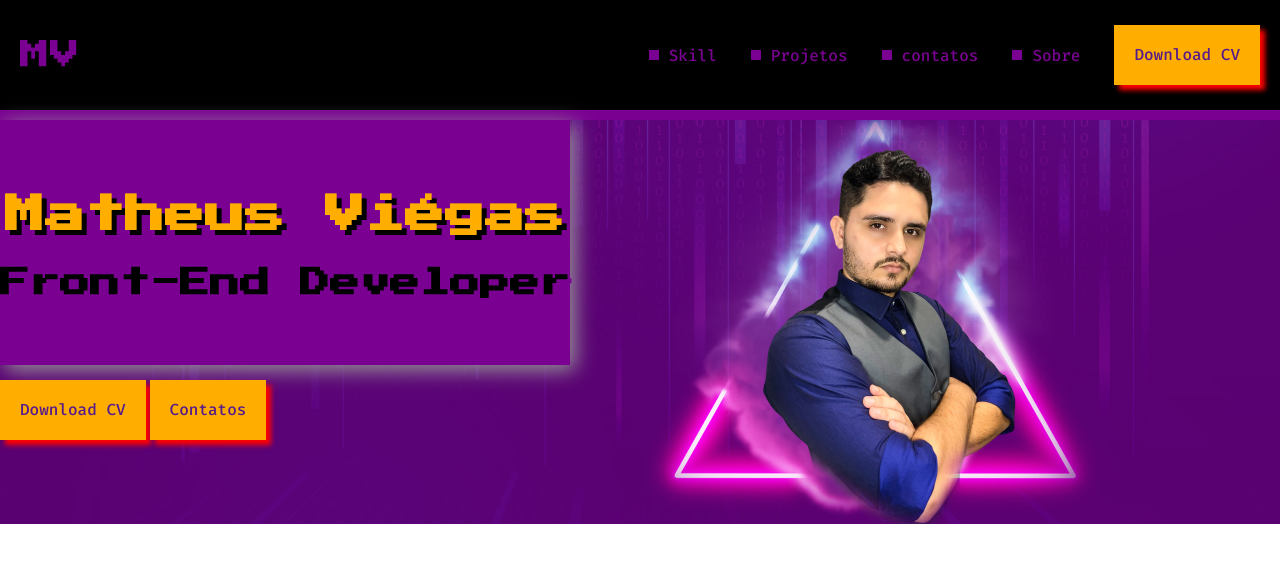
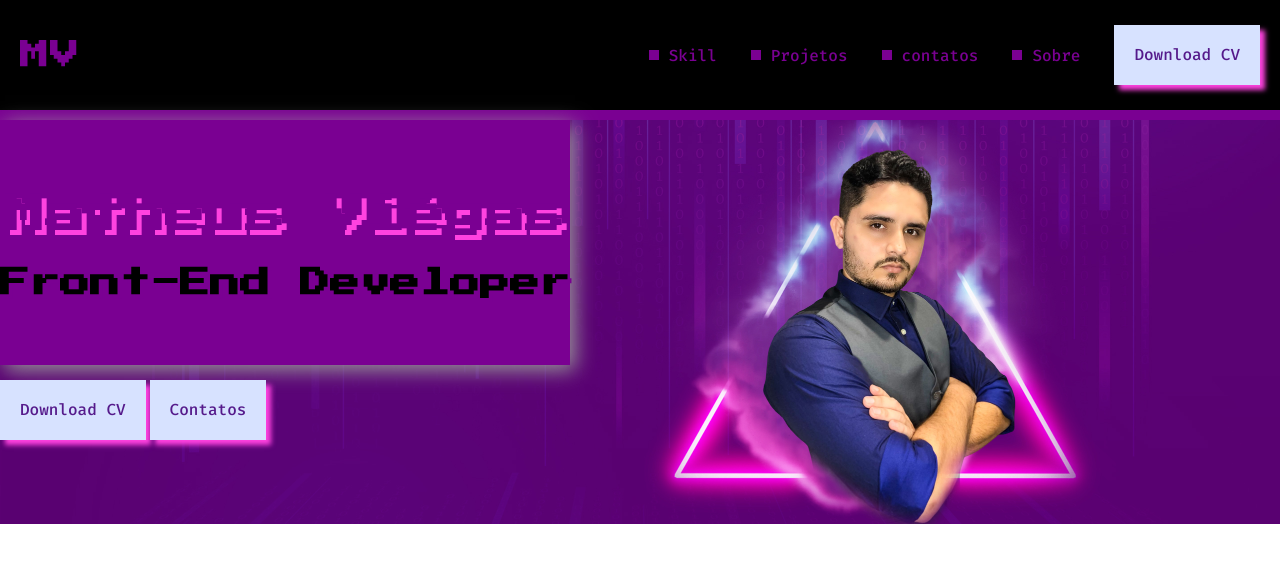
Before and after one commit to magoviegas/magoviegas.github.io, a plain HTML site: page index.html in a window 1280 px wide. Drawn offline with Linux system fonts and the light colour scheme.

Commit message:
modified conteud

```diff
--- a/css/componentes/banner.css
+++ b/css/componentes/banner.css
@@ -3,4 +3,5 @@
     background-repeat: no-repeat;
     background-size: 100%;
     height: 800px;
+    border-bottom: 10px thick double #7a0092;
 }
--- a/css/componentes/button.css
+++ b/css/componentes/button.css
@@ -1,12 +1,12 @@
 .button {
     font-family: fira code;
     display: inline-block;
-    background-color:#ffae00;
+    background-color:#d7e2ff;
     height: 60px;
     line-height: 60px;
     padding-left: 20px;
     padding-right: 20px;
-    box-shadow: 5px 5px 5px #ff0000;
+    box-shadow: 5px 5px 5px #ff42e0;
     margin-top: 15px;
     margin-right: 0;
     transition: transform 100ms linear;
--- a/css/componentes/title.css
+++ b/css/componentes/title.css
@@ -1,7 +1,7 @@
 .title {
     font-family: 'Press Start 2P';
     font-size: 40px;
-    color: #ffae00;
-    text-shadow: 5px 5px 0px #000;
+    color: #7a0092;
+    text-shadow: 5px 5px 0px #ff42e0;
     image-rendering: auto;
 }
```
